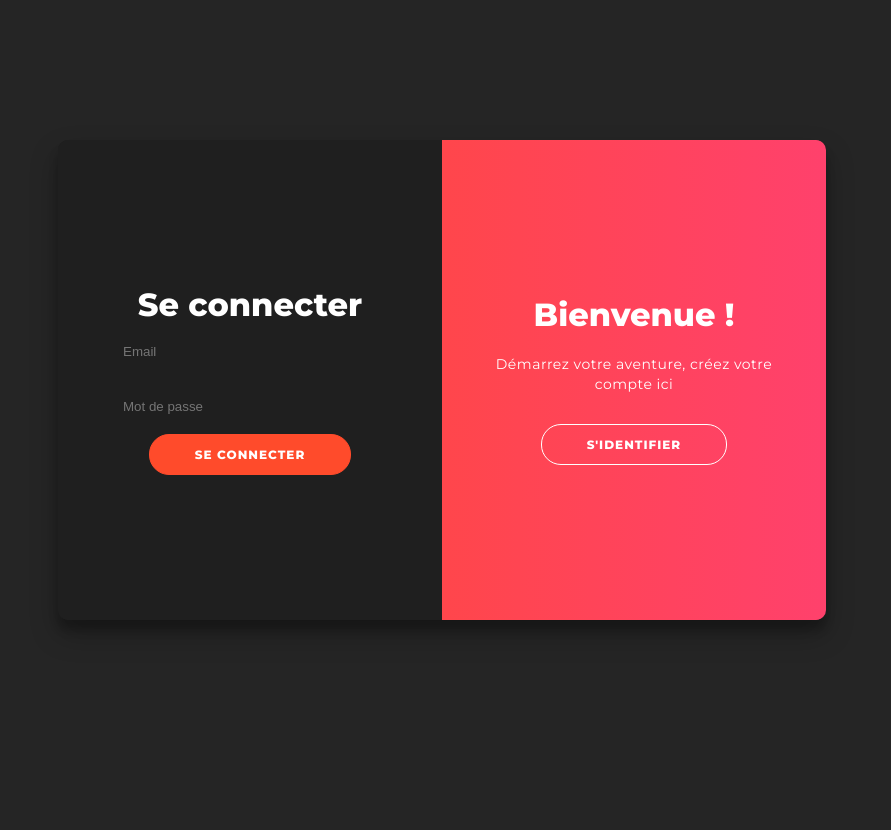
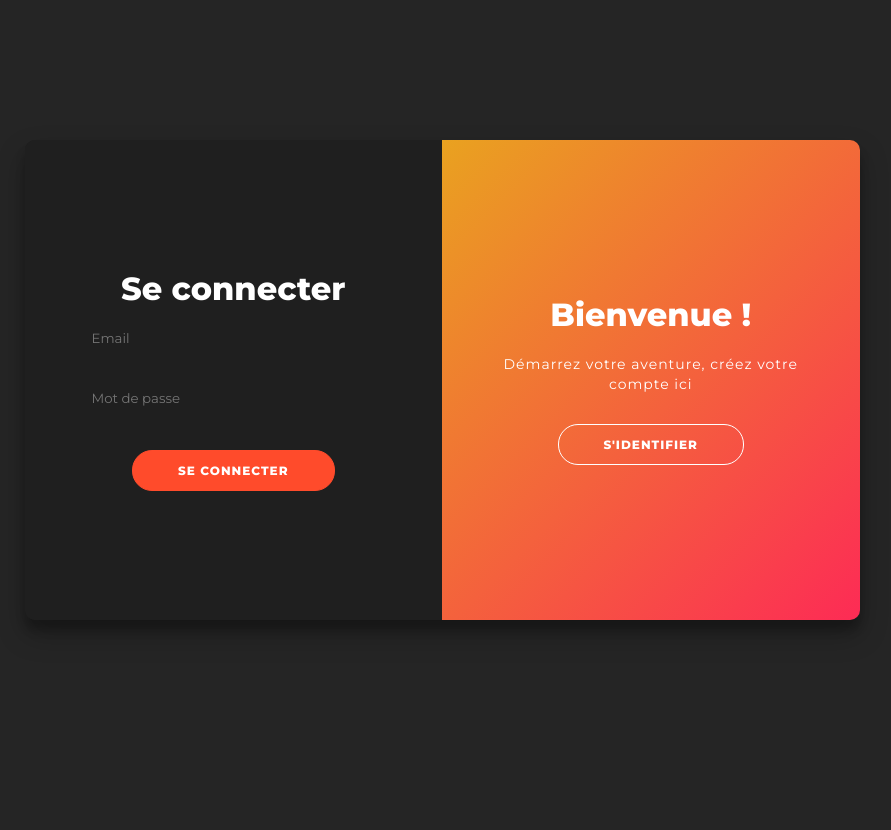
Before and after one commit to Bahsiik/Instachat, a PHP site: page /templates/register.php in a window 1280 px wide. Shown: the whole page, without its empty margins (198-1089 px from the left). Run offline with PHP 8.4, Linux system fonts and the light colour scheme.

Commit message:
feat: controllers folder + register front complete

```diff
--- a/static/styles/register.css
+++ b/static/styles/register.css
@@ -1,8 +1,8 @@
-
 @import url('https://fonts.googleapis.com/css?family=Montserrat:400,800');
 
 * {
     box-sizing: border-box;
+    font-family: 'Montserrat', sans-serif;
 }
 
 body {
@@ -11,7 +11,6 @@ body {
     justify-content: center;
     align-items: center;
     flex-direction: column;
-    font-family: 'Montserrat', sans-serif;
     height: 100vh;
     margin: -20px 0 50px;
 }
@@ -29,7 +28,7 @@ p {
     font-size: 14px;
     font-weight: 100;
     line-height: 20px;
-    letter-spacing: 0.5px;
+    letter-spacing: 1px;
     margin: 20px 0 30px;
 }
 
@@ -44,11 +43,12 @@ button {
     color: #FFFFFF;
     font-size: 12px;
     font-weight: bold;
-    font-family: 'Montserrat', sans-serif;
     padding: 12px 45px;
     letter-spacing: 1px;
     text-transform: uppercase;
     transition: transform 80ms ease-in;
+    width: fit-content;
+    align-self: center;
 }
 
 button:active {
@@ -67,7 +67,6 @@ button.ghost {
 form {
     background-color: #1F1F1F;
     display: flex;
-    align-items: center;
     justify-content: center;
     flex-direction: column;
     padding: 0 50px;
@@ -78,11 +77,11 @@ form {
 
 input {
     background-color: #1f1f1f;
-    border: none;
     padding: 12px 15px;
     margin: 8px 0;
     width: 100%;
     color: white;
+    border: 2px transparent solid;
 }
 
 .container {
@@ -92,7 +91,7 @@ input {
     0 10px 10px rgba(0,0,0,0.22);
     position: relative;
     overflow: hidden;
-    width: 768px;
+    width: 835px;
     max-width: 100%;
     min-height: 480px;
 }
@@ -157,8 +156,8 @@ input {
 
 .overlay {
     background: #FF416C;
-    background: -webkit-linear-gradient(to right, #FF4B2B, #FF416C);
-    background: linear-gradient(to right, #FF4B2B, #FF416C);
+    background: -webkit-linear-gradient(135deg, #e0d907, #fd2b55);
+    background: linear-gradient(135deg, #e0d907, #fd2b55);
     background-repeat: no-repeat;
     background-size: cover;
     background-position: 0 0;
@@ -221,3 +220,23 @@ input {
     height: 40px;
     width: 40px;
 }
+
+fieldset {
+    display: flex;
+    font-size: 13px;
+    align-items: center;
+    border: 2px solid #8c8c8c96;
+    color: #8c8c8c;
+    border-radius: 8px;
+    margin: 8px 0 30px;
+}
+
+input:focus, input:focus-visible {
+    border: 2px #8c8c8c96 solid;
+    outline: none;
+    border-radius: 8px;
+}
+
+.login-password {
+    margin: 8px 0 30px;
+}
--- a/templates/register.php
+++ b/templates/register.php
@@ -8,17 +8,27 @@ $js = ['register.js'];
     <div class="form-container sign-up-container">
         <form action="#">
             <h1>Créer un compte</h1>
-            <input type="text" placeholder="Pseudo" />
-            <input type="email" placeholder="Email" />
-            <input type="password" placeholder="Mot de passe" />
+            <input name="pseudo" type="text" placeholder="Pseudo" maxlength="20"/>
+            <input name="email" type="email" placeholder="Email" maxlength="320"/>
+            <input name="password" type="password" placeholder="Mot de passe" maxlength="64"/>
+            <input name="confirm-password" type="password" placeholder="Confirmer mot de passe" maxlength="64"/>
+            <fieldset>
+                <legend>Genre</legend>
+                <input type="radio" id="homme" name="genre" value="homme">
+                <label for="homme">Homme</label>
+                <input type="radio" id="femme" name="genre" value="femme">
+                <label for="femme">Femme</label>
+                <input type="radio" id="autre" name="genre" value="autre">
+                <label for="autre">Autre</label>
+            </fieldset>
             <button>S'identifier</button>
         </form>
     </div>
     <div class="form-container sign-in-container">
         <form action="#">
             <h1>Se connecter</h1>
-            <input type="email" placeholder="Email" />
-            <input type="password" placeholder="Mot de passe" />
+            <input type="email" placeholder="Email"/>
+            <input class="login-password" type="password" placeholder="Mot de passe"/>
             <button>Se connecter</button>
         </form>
     </div>
```
Also changed, not shown: src/controllers/post/AddPost.php (renamed from src/controllers/AddPost.php), src/controllers/post/DeletePost.php (renamed from src/controllers/DeletePost.php), src/controllers/post/GetFeed.php (renamed from src/controllers/GetFeed.php), src/controllers/post/GetPost.php (renamed from src/controllers/GetPost.php), src/controllers/post/GetPostsByUser.php (renamed from src/controllers/GetPostsByUser.php), src/controllers/post/UpdateEmotion.php (renamed from src/controllers/UpdateEmotion.php).
